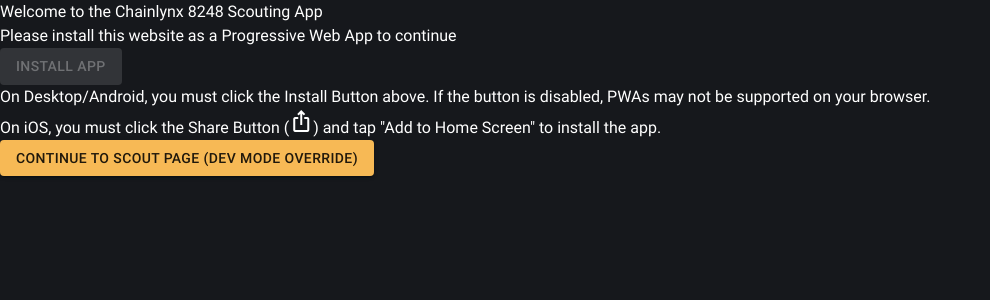
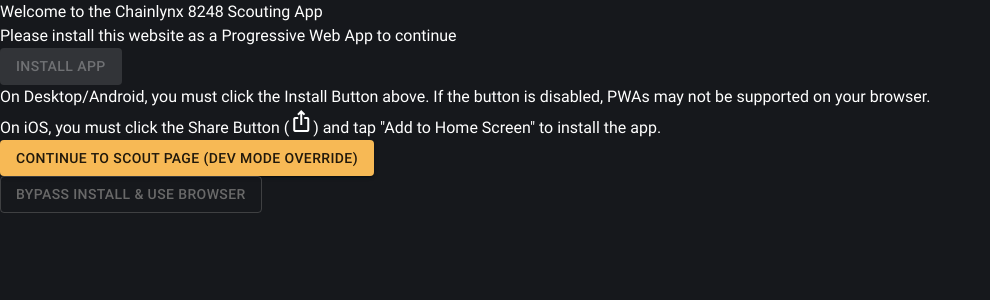
Before and after one commit to ChainLynxRobotics/ScoutingPWA, a React (Vite) app: page / in a window 1280 px wide. Shown: the top 300 px of the page, without its empty margins (0-990 px from the left). Built offline with nearby package versions, Linux system fonts and the light colour scheme.

Commit message:
Optional bypass install

```diff
--- a/src/components/context/SettingsContextProvider.tsx
+++ b/src/components/context/SettingsContextProvider.tsx
@@ -4,6 +4,8 @@
 
 
 export default function SettingsContextProvider({defaultCompetitionId, children}: {defaultCompetitionId: string, children: ReactElement}) {
+
+    const [bypassInstall, setBypassInstall] = useLocalStorageState<boolean>(false, "bypassInstall"); // Used to bypass the install
 
     const [competitionId, setCompetitionId] = useLocalStorageState<string>(defaultCompetitionId, "competitionId");
     const [clientId, setClientId] = useLocalStorageState<number>(0, "clientId"); // From 0-5
@@ -47,6 +49,8 @@
     }
 
     const value = {
+        bypassInstall,
+        setBypassInstall,
         competitionId,
         setCompetitionId,
         clientId,
@@ -76,6 +80,9 @@
 // The following types are used to define the value of the SettingsContext.Provider
 
 export type SettingsStateData = {
+    bypassInstall: boolean;
+    setBypassInstall: (bypassInstall: boolean) => void;
+
     competitionId: string;
     setCompetitionId: (competitionId: string) => void;
     clientId: number;
--- a/src/pages/IndexPage.tsx
+++ b/src/pages/IndexPage.tsx
@@ -1,10 +1,13 @@
 import Button from "@mui/material/Button/Button";
-import { useEffect, useState } from "react";
+import { useContext, useEffect, useState } from "react";
 import { useNavigate } from "react-router-dom";
+import SettingsContext from "../components/context/SettingsContext";
 
 const IndexPage = () => {
 
     const navigate = useNavigate();
+
+    const settings = useContext(SettingsContext);
 
     // The install prompt event, which is fired when the browser is ready to prompt the user to install the app
     // we store this in state so that we can call prompt() on it later
@@ -68,6 +71,12 @@
                     </Button>
                 </div>
             }
+
+            <div className="mt-12">
+                <Button variant="outlined" color="secondary" onClick={() => {settings?.setBypassInstall(true); navigate('/scout')}}>
+                    Bypass install & use browser
+                </Button>
+            </div>
         </div>
     );
   };
--- a/src/pages/Layout.tsx
+++ b/src/pages/Layout.tsx
@@ -1,6 +1,7 @@
-import { useEffect } from "react";
+import { useContext, useEffect } from "react";
 import { Outlet, NavLink, useNavigate } from "react-router-dom";
 import { isIOS } from "../util/detectDevice";
+import SettingsContext from "../components/context/SettingsContext";
 
 const iOS = isIOS();
 
@@ -8,9 +9,12 @@
 
     const navigate = useNavigate();
 
+    const settings = useContext(SettingsContext);
+
     // If the app is not installed, redirect to the install page
     useEffect(() => {
         if (import.meta.env.DEV) return; // Don't redirect in dev mode
+        if (settings?.bypassInstall) return;
 
         if (!window.matchMedia('(display-mode: standalone)').matches) {
             navigate('/');
```
